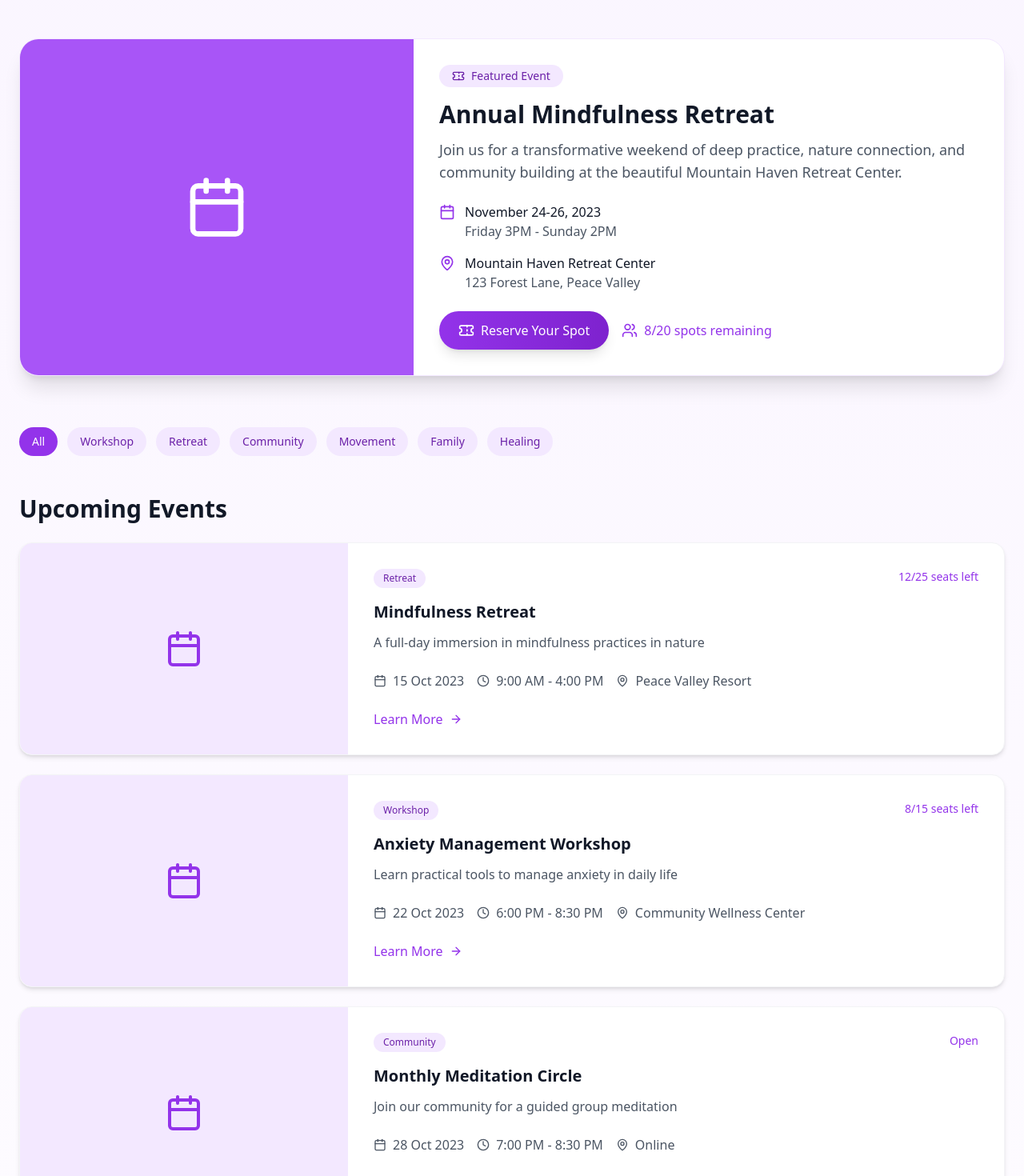
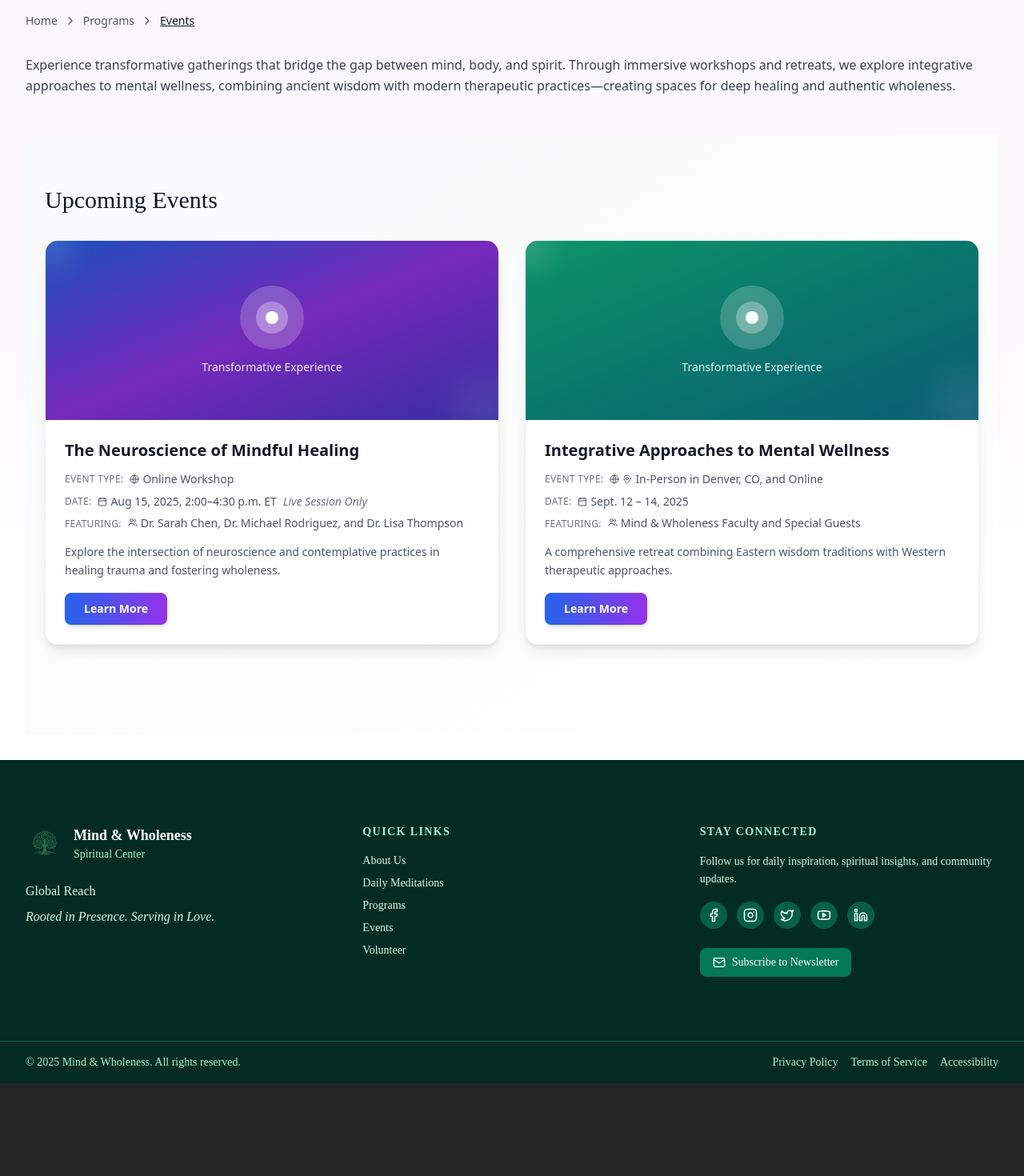
Before and after one commit to eldoJr/mind-and-wholeness, a React (Vite) app: page /programs/events in a window 1280 px wide. Shown: the part 340-1810 px from the top of the page at 80% size. After the commit the page ends 1694 px from the top, so only its background shows below. Built offline with nearby package versions, Linux system fonts and the light colour scheme.

Commit message:
add: updates-4

```diff
--- a/src/components/sections/programs/events/Events.tsx
+++ b/src/components/sections/programs/events/Events.tsx
@@ -1,72 +1,33 @@
-import React from 'react';
+import { Calendar, MapPin, Users, Globe } from 'lucide-react';
 import { motion } from 'framer-motion';
-import { Calendar, MapPin, Clock, Users, ArrowRight, Ticket } from 'lucide-react';
+import { ChevronRight } from "lucide-react";
+import { Link } from 'react-router-dom';
 
-const EventsPage: React.FC = () => {
-  const upcomingEvents = [
+const EventsPage = () => {
+  const events = [
     {
-      title: "Mindfulness Retreat",
-      date: "15 Oct 2023",
-      time: "9:00 AM - 4:00 PM",
-      location: "Peace Valley Resort",
-      description: "A full-day immersion in mindfulness practices in nature",
-      category: "Retreat",
-      seats: "12/25 seats left",
-      image: "/event1.jpg"
+      id: 1,
+      title: "The Neuroscience of Mindful Healing",
+      image: "/api/placeholder/400/250",
+      eventType: "Online Workshop",
+      date: "Aug 15, 2025, 2:00–4:30 p.m. ET",
+      recordedReplay: "Live Session Only",
+      featuring: "Dr. Sarah Chen, Dr. Michael Rodriguez, and Dr. Lisa Thompson",
+      description: "Explore the intersection of neuroscience and contemplative practices in healing trauma and fostering wholeness.",
+      gradient: "from-blue-600 via-purple-600 to-indigo-700"
     },
     {
-      title: "Anxiety Management Workshop",
-      date: "22 Oct 2023",
-      time: "6:00 PM - 8:30 PM",
-      location: "Community Wellness Center",
-      description: "Learn practical tools to manage anxiety in daily life",
-      category: "Workshop",
-      seats: "8/15 seats left",
-      image: "/event2.jpg"
-    },
-    {
-      title: "Monthly Meditation Circle",
-      date: "28 Oct 2023",
-      time: "7:00 PM - 8:30 PM",
-      location: "Online",
-      description: "Join our community for a guided group meditation",
-      category: "Community",
-      seats: "Open",
-      image: "/event3.jpg"
-    },
-    {
-      title: "Yoga & Mindfulness",
-      date: "5 Nov 2023",
-      time: "8:00 AM - 9:30 AM",
-      location: "Sunrise Park",
-      description: "Morning movement and meditation outdoors",
-      category: "Movement",
-      seats: "5/20 seats left",
-      image: "/event4.jpg"
-    },
-    {
-      title: "Parenting with Presence",
-      date: "12 Nov 2023",
-      time: "10:00 AM - 12:00 PM",
-      location: "Family Resource Center",
-      description: "Mindful approaches to parenting challenges",
-      category: "Family",
-      seats: "3/12 seats left",
-      image: "/event5.jpg"
-    },
-    {
-      title: "Sound Healing Experience",
-      date: "18 Nov 2023",
-      time: "7:00 PM - 9:00 PM",
-      location: "Harmony Hall",
-      description: "Meditative sound bath with crystal bowls",
-      category: "Healing",
-      seats: "Sold Out",
-      image: "/event6.jpg"
+      id: 2,
+      title: "Integrative Approaches to Mental Wellness",
+      image: "/api/placeholder/400/250",
+      eventType: "In-Person in Denver, CO, and Online",
+      date: "Sept. 12 – 14, 2025",
+      recordedReplay: null,
+      featuring: "Mind & Wholeness Faculty and Special Guests",
+      description: "A comprehensive retreat combining Eastern wisdom traditions with Western therapeutic approaches.",
+      gradient: "from-emerald-500 via-teal-600 to-cyan-700"
     }
   ];
-
-  const eventCategories = ["All", "Workshop", "Retreat", "Community", "Movement", "Family", "Healing"];
 
   return (
     <motion.div
@@ -81,7 +42,7 @@ const EventsPage: React.FC = () => {
           initial={{ y: -20, opacity: 0 }}
           animate={{ y: 0, opacity: 1 }}
           transition={{ delay: 0.2 }}
-          className="max-w-4xl mx-auto"
+          className="max-w-7xl mx-auto"
         >
           <h1 className="text-5xl font-bold mb-6">Events</h1>
           <p className="text-xl text-purple-100">
@@ -89,162 +50,114 @@ const EventsPage: React.FC = () => {
           </p>
         </motion.div>
       </div>
+      <div className="max-w-7xl mx-auto px-4 sm:px-6 lg:px-8 py-8">
+        <nav className="flex items-center space-x-2 text-sm text-gray-600 mb-8 ">
+            <Link to="/" className="hover:text-gray-900 transition-colors">Home</Link>
+            <ChevronRight className="w-4 h-4" />
+            <Link to="/programs/podcasts" className="hover:text-gray-900 transition-colors">Programs</Link>
+            <ChevronRight className="w-4 h-4" />
+            <span className="text-gray-900 underline">Events</span>
+          </nav>
 
-      {/* Main Content */}
-      <div className="max-w-7xl mx-auto py-16 px-6">
-        {/* Featured Event */}
-        <motion.div
-          initial={{ scale: 0.95, opacity: 0 }}
-          animate={{ scale: 1, opacity: 1 }}
-          transition={{ delay: 0.4 }}
-          className="bg-white rounded-3xl shadow-xl overflow-hidden mb-16 border border-purple-100"
-        >
-          <div className="md:flex">
-            <div className="md:w-2/5 bg-purple-500 p-8 flex items-center justify-center">
-              <Calendar className="w-20 h-20 text-white" />
+          {/* Header */}
+          <div className="mb-12">
+            <p className="text-base text-gray-700 leading-relaxed max-w-7xl">
+              Experience transformative gatherings that bridge the gap between mind, body, and spirit. Through immersive workshops and retreats,
+              we explore integrative approaches to mental wellness, combining ancient wisdom with modern therapeutic practices—creating spaces
+              for deep healing and authentic wholeness.
+            </p>
         </div>
-            <div className="md:w-3/5 p-8">
-              <div className="inline-flex items-center gap-2 bg-purple-100 text-purple-800 px-4 py-1 rounded-full text-sm font-medium mb-4">
-                <Ticket className="w-4 h-4" />
-                <span>Featured Event</span>
-              </div>
-              <h2 className="text-3xl font-bold text-gray-900 mb-3">Annual Mindfulness Retreat</h2>
-              <p className="text-lg text-gray-600 mb-6">
-                Join us for a transformative weekend of deep practice, nature connection,
-                and community building at the beautiful Mountain Haven Retreat Center.
-              </p>
-              <div className="space-y-4 mb-6">
-                <div className="flex items-start gap-3">
-                  <Calendar className="w-5 h-5 text-purple-600 mt-0.5" />
-                  <div>
-                    <p className="font-medium text-gray-900">November 24-26, 2023</p>
-                    <p className="text-gray-600">Friday 3PM - Sunday 2PM</p>
+
+        <div className="max-w-7xl mx-auto px-4 sm:px-6 py-12 md:py-16 bg-gradient-to-br from-gray-50 to-white">
+          <div className="mb-12">
+            <h2 className="text-2xl md:text-3xl font-serif text-gray-900 mb-8">
+              Upcoming Events
+            </h2>
+
+            <div className="grid grid-cols-1 lg:grid-cols-2 gap-6 md:gap-8">
+              {events.map((event) => (
+                <div key={event.id} className="bg-white rounded-xl md:rounded-2xl shadow-lg hover:shadow-xl transition-all duration-300 overflow-hidden border border-gray-100">
+                  {/* Event Image */}
+                  <div className={`h-48 md:h-56 bg-gradient-to-br ${event.gradient} relative overflow-hidden`}>
+                    <div className="absolute inset-0 bg-black/20"></div>
+                    <div className="absolute inset-0 flex items-center justify-center">
+                      <div className="text-center text-white px-4">
+                        <div className="w-16 h-16 md:w-20 md:h-20 bg-white/20 rounded-full flex items-center justify-center mx-auto mb-3 backdrop-blur-sm">
+                          <div className="w-8 h-8 md:w-10 md:h-10 bg-white/30 rounded-full flex items-center justify-center">
+                            <div className="w-3 h-3 md:w-4 md:h-4 bg-white rounded-full"></div>
                           </div>
                         </div>
-                <div className="flex items-start gap-3">
-                  <MapPin className="w-5 h-5 text-purple-600 mt-0.5" />
-                  <div>
-                    <p className="font-medium text-gray-900">Mountain Haven Retreat Center</p>
-                    <p className="text-gray-600">123 Forest Lane, Peace Valley</p>
+                        <div className="text-xs md:text-sm font-medium opacity-90">
+                          Transformative Experience
                         </div>
                       </div>
                     </div>
-              <div className="flex flex-wrap items-center gap-4">
-                <button className="bg-gradient-to-r from-purple-600 to-purple-700 hover:from-purple-700 hover:to-purple-800 text-white font-medium py-3 px-6 rounded-full transition-all duration-200 transform hover:scale-105 shadow-lg hover:shadow-xl flex items-center gap-2">
-                  <Ticket className="w-5 h-5" />
-                  <span>Reserve Your Spot</span>
-                </button>
-                <div className="flex items-center gap-2 text-purple-600">
-                  <Users className="w-5 h-5" />
-                  <span className="font-medium">8/20 spots remaining</span>
+                    <div className="absolute -bottom-6 -right-6 w-20 h-20 bg-white/10 rounded-full blur-xl"></div>
+                    <div className="absolute -top-4 -left-4 w-12 h-12 bg-white/15 rounded-full blur-lg"></div>
+                  </div>
+
+                  {/* Event Content */}
+                  <div className="p-4 md:p-6">
+                    <h3 className="text-lg md:text-xl font-semibold text-gray-900 mb-3 leading-tight">
+                      {event.title}
+                    </h3>
+
+                    <div className="space-y-2 mb-4">
+                      {/* Event Type */}
+                      <div className="flex items-center gap-2 text-sm text-gray-600">
+                        <div className="text-xs font-medium text-gray-500 uppercase tracking-wide">
+                          Event Type:
+                        </div>
+                        <div className="flex items-center gap-1">
+                          {event.eventType.includes('Online') && <Globe className="w-3 h-3" />}
+                          {event.eventType.includes('In-Person') && <MapPin className="w-3 h-3" />}
+                          <span>{event.eventType}</span>
+                        </div>
+                      </div>
+
+                      {/* Date */}
+                      <div className="flex items-center gap-2 text-sm text-gray-600">
+                        <div className="text-xs font-medium text-gray-500 uppercase tracking-wide">
+                          Date:
+                        </div>
+                        <div className="flex items-center gap-1">
+                          <Calendar className="w-3 h-3" />
+                          <span>{event.date}</span>
+                          {event.recordedReplay && (
+                            <span className="text-gray-500 italic ml-1">
+                              {event.recordedReplay}
+                            </span>
+                          )}
+                        </div>
+                      </div>
+
+                      {/* Featuring */}
+                      <div className="flex items-start gap-2 text-sm text-gray-600">
+                        <div className="text-xs font-medium text-gray-500 uppercase tracking-wide flex-shrink-0 mt-0.5">
+                          Featuring:
+                        </div>
+                        <div className="flex items-start gap-1">
+                          <Users className="w-3 h-3 flex-shrink-0 mt-0.5" />
+                          <span className="leading-tight">{event.featuring}</span>
                         </div>
                       </div>
                     </div>
-          </div>
-        </motion.div>
 
-        {/* Category Filters */}
-        <motion.div
-          initial={{ opacity: 0 }}
-          whileInView={{ opacity: 1 }}
-          transition={{ duration: 0.6 }}
-          viewport={{ once: true }}
-          className="mb-12"
-        >
-          <div className="flex flex-wrap gap-3">
-            {eventCategories.map((category, index) => (
-              <motion.button
-                key={index}
-                whileHover={{ scale: 1.05 }}
-                whileTap={{ scale: 0.95 }}
-                className={`px-4 py-2 rounded-full text-sm font-medium transition-all ${index === 0 ? 'bg-purple-600 text-white' : 'bg-purple-100 text-purple-800 hover:bg-purple-200'}`}
-              >
-                {category}
-              </motion.button>
-            ))}
-          </div>
-        </motion.div>
+                    {/* Description */}
+                    <p className="text-gray-600 text-sm leading-relaxed mb-4">
+                      {event.description}
+                    </p>
 
-        {/* Events List */}
-        <div className="mb-12">
-          <h2 className="text-3xl font-bold text-gray-900 mb-6">Upcoming Events</h2>
-          <div className="space-y-6">
-            {upcomingEvents.map((event, index) => (
-              <motion.div
-                key={index}
-                initial={{ y: 20, opacity: 0 }}
-                animate={{ y: 0, opacity: 1 }}
-                transition={{ delay: 0.2 + index * 0.1 }}
-                whileHover={{ y: -5 }}
-                className="bg-white rounded-2xl shadow-md overflow-hidden border border-gray-100 hover:border-purple-200 transition-all duration-300 md:flex"
-              >
-                <div className="md:w-1/3 bg-purple-100 p-8 flex items-center justify-center">
-                  <Calendar className="w-12 h-12 text-purple-600" />
-                </div>
-                <div className="md:w-2/3 p-8">
-                  <div className="flex justify-between items-start mb-4">
-                    <span className="inline-flex items-center gap-2 bg-purple-100 text-purple-800 px-3 py-1 rounded-full text-xs font-medium">
-                      {event.category}
-                    </span>
-                    <span className={`text-sm font-medium ${event.seats === 'Sold Out' ? 'text-red-500' : 'text-purple-600'}`}>
-                      {event.seats}
-                    </span>
-                  </div>
-                  <h3 className="text-xl font-bold text-gray-900 mb-3">{event.title}</h3>
-                  <p className="text-gray-600 mb-6">{event.description}</p>
-                  <div className="flex flex-wrap items-center gap-4">
-                    <div className="flex items-center gap-2 text-gray-600">
-                      <Calendar className="w-4 h-4" />
-                      <span>{event.date}</span>
-                    </div>
-                    <div className="flex items-center gap-2 text-gray-600">
-                      <Clock className="w-4 h-4" />
-                      <span>{event.time}</span>
-                    </div>
-                    <div className="flex items-center gap-2 text-gray-600">
-                      <MapPin className="w-4 h-4" />
-                      <span>{event.location}</span>
+                    {/* CTA Button */}
+                    <button className="w-full md:w-auto px-4 py-2 md:px-6 md:py-2.5 bg-gradient-to-r from-blue-600 to-purple-600 hover:from-blue-700 hover:to-purple-700 text-white rounded-lg font-semibold text-sm transition-all duration-300 shadow-md hover:shadow-lg transform hover:scale-105 focus:outline-none">
+                      Learn More
+                    </button>
                   </div>
                 </div>
-                  <button className="mt-6 text-purple-600 hover:text-purple-700 font-medium flex items-center gap-2 group">
-                    <span>Learn More</span>
-                    <ArrowRight className="w-4 h-4 transition-transform group-hover:translate-x-1" />
-                  </button>
-                </div>
-              </motion.div>
               ))}
             </div>
           </div>
-
-        {/* Newsletter */}
-        <motion.div
-          initial={{ opacity: 0 }}
-          whileInView={{ opacity: 1 }}
-          transition={{ duration: 0.6 }}
-          viewport={{ once: true }}
-          className="bg-gradient-to-r from-purple-600 to-purple-800 rounded-3xl p-10 text-white"
-        >
-          <div className="max-w-4xl mx-auto text-center">
-            <h2 className="text-3xl font-bold mb-6">Stay Updated</h2>
-            <p className="text-xl text-purple-100 mb-8">
-              Join our newsletter to receive early announcements about new events and special offers.
-            </p>
-            <div className="max-w-md mx-auto flex flex-col sm:flex-row gap-3">
-              <input
-                type="email"
-                placeholder="Your email address"
-                className="flex-grow px-4 py-3 rounded-full text-gray-900 focus:outline-none focus:ring-2 focus:ring-purple-300"
-              />
-              <motion.button
-                whileHover={{ scale: 1.05 }}
-                whileTap={{ scale: 0.95 }}
-                className="bg-white text-purple-600 font-medium py-3 px-6 rounded-full shadow-lg hover:shadow-xl transition-all"
-              >
-                Subscribe
-              </motion.button>
       </div>
-          </div>
-        </motion.div>
     </div>
     </motion.div>
   );
--- a/src/components/sections/programs/meditations/Meditations.tsx
+++ b/src/components/sections/programs/meditations/Meditations.tsx
@@ -49,7 +49,7 @@ const DailyMeditations = () => {
         {/* Header */}
         <div className="mb-12">
 
-          <p className="text-base text-gray-700 leading-relaxed max-w-4xl">
+          <p className="text-base text-gray-700 leading-relaxed max-w-7xl">
             Rooted in Christian contemplative traditions, the Daily Meditations offer reflections from Lilian Titus,
             Mind & Wholeness faculty, and guest teachers to help you deepen your spiritual practice and embody
             transformation in the world.
--- a/src/components/sections/programs/podcasts/Podcasts.tsx
+++ b/src/components/sections/programs/podcasts/Podcasts.tsx
@@ -41,7 +41,7 @@ const Podcasts: React.FC<PodcastsProps> = ({ className = '' }) => {
               <div className="max-w-7xl mx-auto">
         {/* Header */}
         <div className="mb-12">
-          <p className="text-base text-gray-700 leading-relaxed max-w-5xl">
+          <p className="text-base text-gray-700 leading-relaxed max-w-7xl">
             Explore thought-provoking conversations that invite you to cultivate inner peace, embrace wholeness, and live more mindfully.
             Rooted in mindfulness practices and holistic wellness traditions, the Mind and Wholeness podcast series offer insights and
             practical guidance to nurture mental clarity and spiritual well-being—within yourself and your community.
```
Lines whose indentation alone changed are shown as unchanged.
